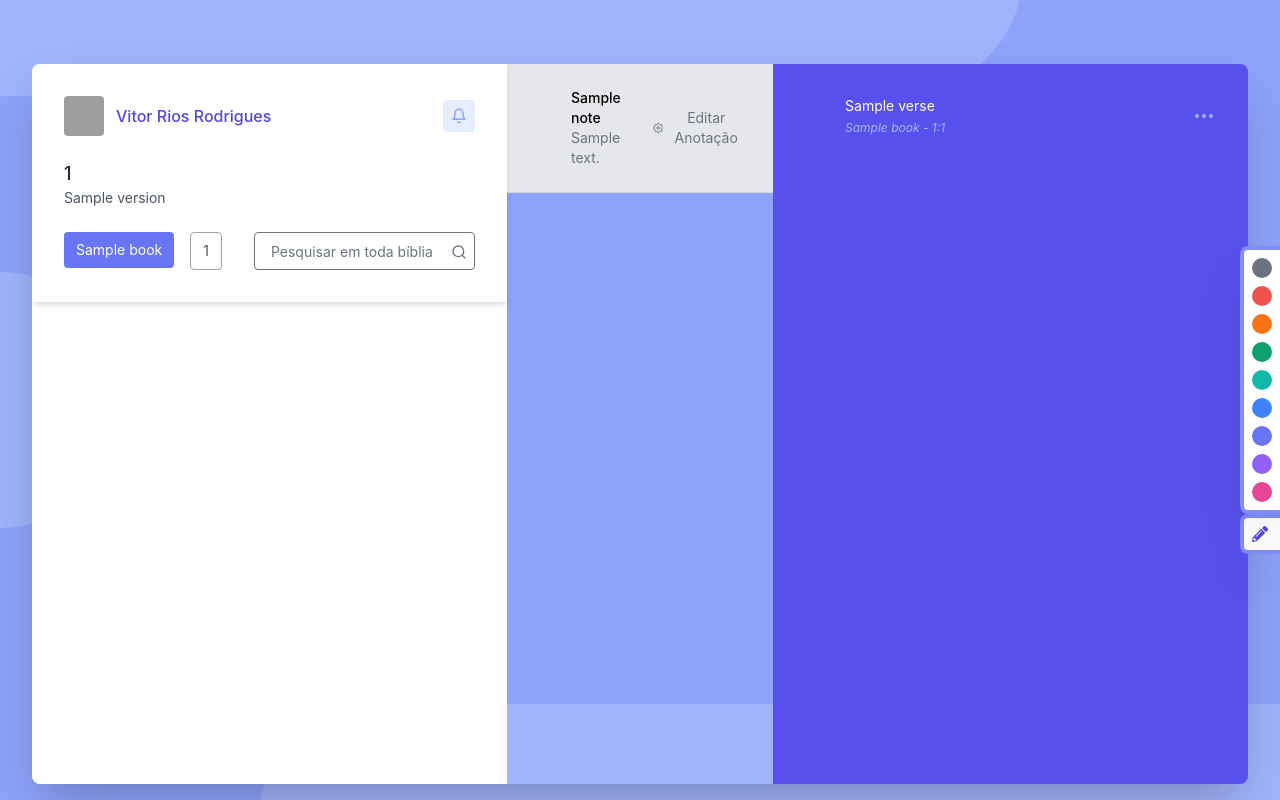
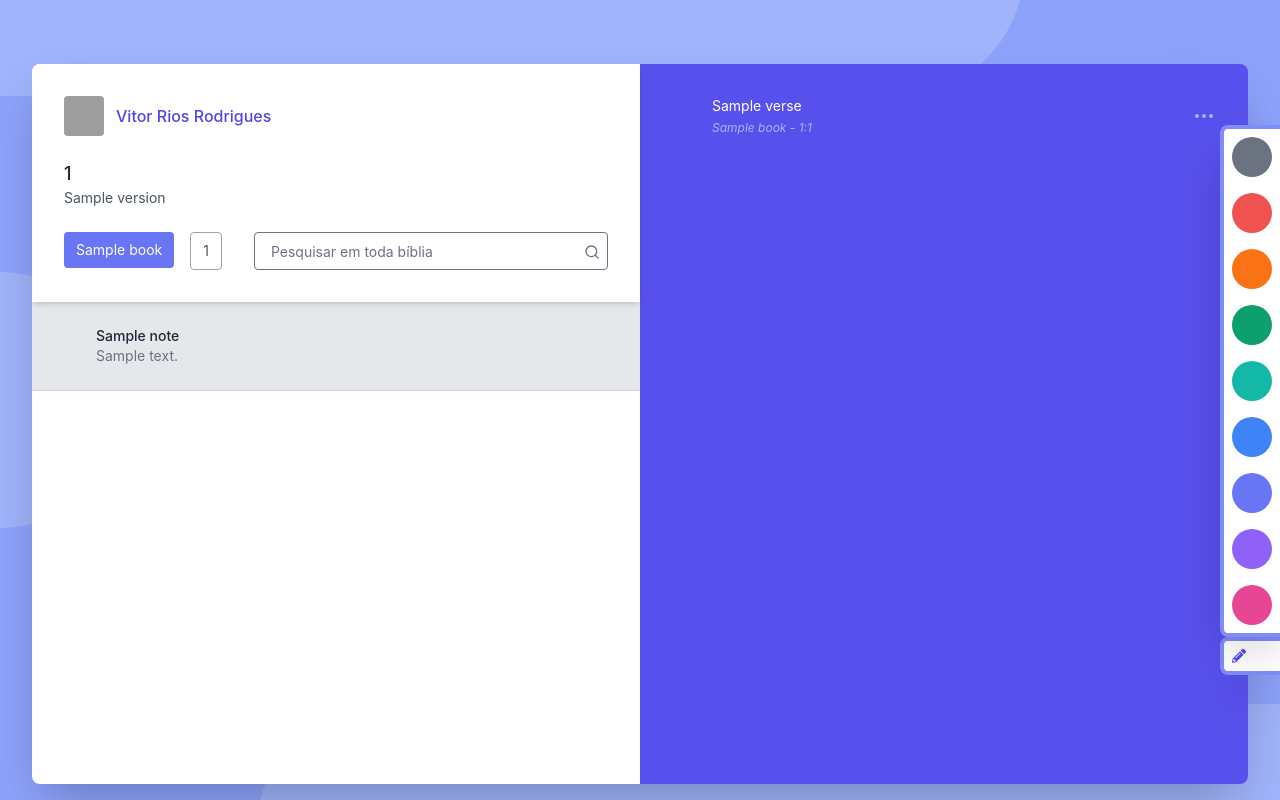
Before and after one commit to euvitorr/EstudeBiblia, a Django app: template biblia/templates/home.html in a window 1280 px wide. Run offline with Django 3.2, Linux system fonts and the light colour scheme; tables that the repository leaves empty hold one stand-in row (values such as "Sample post"); the template is opened without the code that fills it: values that come from a table or form of the project are taken from there, most other values are stand-ins (such as "Sample title", 1, 10 or a date in 2020); data that the repository does not hold is empty; some libraries are stand-ins or nearby versions; grey boxes are pictures that could not be loaded.

Commit message:
Mudanças de Layout

```diff
--- a/biblia/templates/home.html
+++ b/biblia/templates/home.html
@@ -28,9 +28,7 @@
           <div class="flex items-center">
             <img src="https://randomuser.me/api/portraits/men/1.jpg" class="w-10 h-10 block rounded object-cover object-top" />
             <div class="text-indigo-600 font-medium ml-3">Vitor Rios Rodrigues</div>
-            <button class="bg-indigo-100 text-indigo-400 ml-auto w-8 h-8 flex items-center justify-center rounded">
-              <svg stroke="currentColor" class="w-4 h-4" viewBox="0 0 24 24" stroke-width="2.2" fill="none" stroke-linecap="round" stroke-linejoin="round"><path d="M18 8A6 6 0 006 8c0 7-3 9-3 9h18s-3-2-3-9M13.73 21a2 2 0 01-3.46 0"/></svg>
-            </button>
+
 
 
           </div>
@@ -68,7 +66,6 @@
             </div>
           </div>
         </div>
-      </div>
         <div  class="overflow-auto flex-grow hidden lg:block">
           <div>
 
@@ -77,18 +74,19 @@
                     <div class="flex ml-4">
                         <div class="flex flex-col pl-4 pr-8">
                         <h2 class="font-medium sm:text-3xl lg:text-sm">{{ annotation.title }}</h2>
-                      <h3 class="text-gray-500 sm:text-3xl lg:text-sm">{{ annotation.content|truncatechars:100 }}</h3>
+                        <h3 class="text-gray-500 sm:text-3xl lg:text-sm">{{ annotation.content|safe }}</h3>
                         </div>
                     </div>
-                  <button class="text-gray-500 flex items-center sm:text-3xl lg:text-sm focus:outline-none rounded ml-auto py-2 leading-none">
+                    {% comment %} <button class="text-gray-500 flex items-center sm:text-3xl lg:text-sm focus:outline-none rounded ml-auto py-2 leading-none">
                         <svg stroke="currentColor" stroke-width="2" fill="none" stroke-linecap="round" stroke-linejoin="round" class="w-4 h-4 mr-2" viewBox="0 0 24 24">
                           <circle cx="12" cy="12" r="3"/>
                           <path d="M19.4 15a1.65 1.65 0 00.33 1.82l.06.06a2 2 0 010 2.83 2 2 0 01-2.83 0l-.06-.06a1.65 1.65 0 00-1.82-.33 1.65 1.65 0 00-1 1.51V21a2 2 0 01-2 2 2 2 0 01-2-2v-.09A1.65 1.65 0 009 19.4a1.65 1.65 0 00-1.82.33l-.06.06a2 2 0 01-2.83 0 2 2 0 010-2.83l.06-.06a1.65 1.65 0 00.33-1.82 1.65 1.65 0 00-1.51-1H3a2 2 0 01-2-2 2 2 0 012-2h.09A1.65 1.65 0 004.6 9a1.65 1.65 0 00-.33-1.82l-.06-.06a2 2 0 010-2.83 2 2 0 012.83 0l.06.06a1.65 1.65 0 001.82.33H9a1.65 1.65 0 001-1.51V3a2 2 0 012-2 2 2 0 012 2v.09a1.65 1.65 0 001 1.51 1.65 1.65 0 001.82-.33l.06-.06a2 2 0 012.83 0 2 2 0 010 2.83l-.06.06a1.65 1.65 0 00-.33 1.82V9a1.65 1.65 0 001.51 1H21a2 2 0 012 2 2 2 0 01-2 2h-.09a1.65 1.65 0 00-1.51 1z"/>
                         </svg>
                         Editar Anotação
-                  </button>
+                    </button> {% endcomment %}
                     </div>
                 {% endfor %}
+          </div>
         </div>
       </div>
 
@@ -126,16 +124,16 @@
                   <div class="flex ml-4">
                       <div class="flex flex-col pl-4 pr-8">
                       <h2 class="font-medium sm:text-3xl lg:text-sm">{{ annotation.title }}</h2>
-                      <h3 class="text-gray-500 sm:text-3xl lg:text-sm">{{ annotation.content|truncatechars:100 }}</h3>
+                      <h3 class="text-gray-500 sm:text-3xl lg:text-sm">{{ annotation.content|safe }}</h3>
                       </div>
                   </div>
-                  <button class="text-gray-500 flex items-center sm:text-3xl lg:text-sm focus:outline-none rounded ml-auto py-2 leading-none">
+                  {% comment %} <button class="text-gray-500 flex items-center sm:text-3xl lg:text-sm focus:outline-none rounded ml-auto py-2 leading-none">
                       <svg stroke="currentColor" stroke-width="2" fill="none" stroke-linecap="round" stroke-linejoin="round" class="w-4 h-4 mr-2" viewBox="0 0 24 24">
                         <circle cx="12" cy="12" r="3"/>
                         <path d="M19.4 15a1.65 1.65 0 00.33 1.82l.06.06a2 2 0 010 2.83 2 2 0 01-2.83 0l-.06-.06a1.65 1.65 0 00-1.82-.33 1.65 1.65 0 00-1 1.51V21a2 2 0 01-2 2 2 2 0 01-2-2v-.09A1.65 1.65 0 009 19.4a1.65 1.65 0 00-1.82.33l-.06.06a2 2 0 01-2.83 0 2 2 0 010-2.83l.06-.06a1.65 1.65 0 00.33-1.82 1.65 1.65 0 00-1.51-1H3a2 2 0 01-2-2 2 2 0 012-2h.09A1.65 1.65 0 004.6 9a1.65 1.65 0 00-.33-1.82l-.06-.06a2 2 0 010-2.83 2 2 0 012.83 0l.06.06a1.65 1.65 0 001.82.33H9a1.65 1.65 0 001-1.51V3a2 2 0 012-2 2 2 0 012 2v.09a1.65 1.65 0 001 1.51 1.65 1.65 0 001.82-.33l.06-.06a2 2 0 012.83 0 2 2 0 010 2.83l-.06.06a1.65 1.65 0 00-.33 1.82V9a1.65 1.65 0 001.51 1H21a2 2 0 012 2 2 2 0 01-2 2h-.09a1.65 1.65 0 00-1.51 1z"/>
                       </svg>
                       Editar Anotação
-                  </button>
+                  </button> {% endcomment %}
                   </div>
               {% endfor %}
       </div>
@@ -170,20 +168,20 @@
 
   <div class="fixed h-screen right-0 top-0 items-center flex">
     <div>
-        <div class="p-2 bg-white border-l-4 border-t-4 border-b-4 border-indigo-400 inline-flex items-center rounded-tl-lg shadow-2xl rounded-bl-lg z-10 flex-col">
-        <button class="bg-gray-500 w-5 h-5 rounded-full mb-2 outline-none focus:outline-none" theme-button="gray"></button>
-        <button class="bg-red-500 w-5 h-5 rounded-full mb-2 outline-none focus:outline-none" theme-button="red"></button>
-        <button class="bg-orange-500 w-5 h-5 rounded-full mb-2 outline-none focus:outline-none" theme-button="orange"></button>
-        <button class="bg-green-500 w-5 h-5 rounded-full mb-2 outline-none focus:outline-none" theme-button="green"></button>
-        <button class="bg-teal-500 w-5 h-5 rounded-full mb-2 outline-none focus:outline-none" theme-button="teal"></button>
-        <button class="bg-blue-500 w-5 h-5 rounded-full mb-2 outline-none focus:outline-none" theme-button="blue"></button>
-        <button class="bg-indigo-500 w-5 h-5 rounded-full mb-2 outline-none focus:outline-none" theme-button="indigo"></button>
-        <button class="bg-purple-500 w-5 h-5 rounded-full mb-2 outline-none focus:outline-none" theme-button="purple"></button>
-        <button class="bg-pink-500 w-5 h-5 rounded-full outline-none focus:outline-none" theme-button="pink"></button>
+        <div class="sm:p-4 lg:p-2 bg-white border-l-4 border-t-4 border-b-4 border-indigo-400 inline-flex items-center rounded-tl-lg shadow-2xl rounded-bl-lg z-10 flex-col">
+        <button class="bg-gray-500 sm:w-10 sm:h-10 lg:w-5 lg:h-5 rounded-full sm:mb-4 lg:mb-2 outline-none focus:outline-none" theme-button="gray"></button>
+        <button class="bg-red-500 sm:w-10 sm:h-10 lg:w-5 lg:h-5 rounded-full sm:mb-4 lg:mb-2 outline-none focus:outline-none" theme-button="red"></button>
+        <button class="bg-orange-500 sm:w-10 sm:h-10 lg:w-5 lg:h-5 rounded-full sm:mb-4 lg:mb-2 outline-none focus:outline-none" theme-button="orange"></button>
+        <button class="bg-green-500 sm:w-10 sm:h-10 lg:w-5 lg:h-5 rounded-full sm:mb-4 lg:mb-2 outline-none focus:outline-none" theme-button="green"></button>
+        <button class="bg-teal-500 sm:w-10 sm:h-10 lg:w-5 lg:h-5 rounded-full sm:mb-4 lg:mb-2 outline-none focus:outline-none" theme-button="teal"></button>
+        <button class="bg-blue-500 sm:w-10 sm:h-10 lg:w-5 lg:h-5 rounded-full sm:mb-4 lg:mb-2 outline-none focus:outline-none" theme-button="blue"></button>
+        <button class="bg-indigo-500 sm:w-10 sm:h-10 lg:w-5 lg:h-5 rounded-full sm:mb-4 lg:mb-2 outline-none focus:outline-none" theme-button="indigo"></button>
+        <button class="bg-purple-500 sm:w-10 sm:h-10 lg:w-5 lg:h-5 rounded-full sm:mb-4 lg:mb-2 outline-none focus:outline-none" theme-button="purple"></button>
+        <button class="bg-pink-500 sm:w-10 sm:h-10 lg:w-5 lg:h-5 rounded-full outline-none focus:outline-none" theme-button="pink"></button>
         </div>
 
-        <div class="p-2 bg-white border-l-4 border-t-4 border-b-4 border-indigo-400 items-center rounded-tl-lg shadow-2xl rounded-bl-lg z-10 flex-col">
-            <button class="outline-none focus:outline-none"  id="openModal"><i class="fas fa-pencil-alt text-indigo-600"></i></button>
+        <div class="sm:p-4 lg:p-2 bg-white border-l-4 border-t-4 border-b-4 border-indigo-400 items-center rounded-tl-lg shadow-2xl rounded-bl-lg z-10 flex-col">
+            <button class="outline-none focus:outline-none"  id="openModal"><i class="fas fa-pencil-alt sm:text-4xl lg:text-sm text-indigo-600"></i></button>
         </div>
     </div>
   </div>
@@ -198,7 +196,7 @@
       <!-- Botão para fechar o modal no topo como um "X" -->
       <button class="absolute top-0 right-0 mt-2 mr-4 text-lg font-semibold" id="closeModal">X</button>
 
-      <div class="mb-4 h-3/4">
+      <div class="mb-4 sm:h-[65vh] lg:h-3/4">
           <input type="text" id="note-title" placeholder="Título da Nota" class="w-full p-2 mb-4 border rounded focus:outline-none focus:ring-2 focus:ring-indigo-500"/>
           <!-- Contêiner para o editor -->
           <div id="toolbar">
@@ -320,7 +318,7 @@
       })
       .then(data => {
         // Exibe um toast de sucesso
-        showToast('Nota salva com sucesso!', 'success');
+        window.location.reload()
       })
       .catch((error) => {
         console.error('Error:', error);
@@ -335,12 +333,12 @@
       toast.className = `toast ${type === 'success' ? 'bg-green-500' : 'bg-red-500'} flex items-center p-4 mb-4 w-full max-w-xs text-gray-500 rounded-lg shadow dark:text-gray-400 dark:bg-gray-800" role="alert"`;
       toast.innerHTML = `
         <div class="inline-flex items-center justify-center flex-shrink-0 w-8 h-8 text-green-500 bg-green-100 rounded-lg dark:bg-green-800 dark:text-green-200">
-            <svg class="w-5 h-5" fill="none" stroke="currentColor" viewBox="0 0 24 24" xmlns="http://www.w3.org/2000/svg"><path stroke-linecap="round" stroke-linejoin="round" stroke-width="2" d="M5 13l4 4L19 7"></path></svg>
+            <svg class="sm:w-10 sm:h-10 lg:w-5 lg:h-5" fill="none" stroke="currentColor" viewBox="0 0 24 24" xmlns="http://www.w3.org/2000/svg"><path stroke-linecap="round" stroke-linejoin="round" stroke-width="2" d="M5 13l4 4L19 7"></path></svg>
         </div>
         <div class="ml-3 text-sm font-normal">${message}</div>
         <button type="button" class="ml-auto -mx-1.5 -my-1.5 bg-transparent text-gray-400 hover:text-gray-900 rounded-lg focus:ring-2 focus:ring-gray-300 p-1.5 hover:bg-gray-100 inline-flex h-8 w-8 dark:text-gray-500 dark:hover:text-white dark:hover:bg-gray-700" data-dismiss-target="#toast-success" aria-label="Close">
             <span class="sr-only">Fechar</span>
-            <svg class="w-5 h-5" fill="currentColor" viewBox="0 0 20 20" xmlns="http://www.w3.org/2000/svg"><path fill-rule="evenodd" d="M4.293 4.293a1 1 0 011.414 0L10 8.586l4.293-4.293a1 1 0 111.414 1.414L11.414 10l4.293 4.293a1 1 0 01-1.414 1.414L10 11.414l-4.293 4.293a1 1 0 01-1.414-1.414L8.586 10 4.293 5.707a1 1 0 010-1.414z" clip-rule="evenodd"></path></svg>
+            <svg class="sm:w-10 sm:h-10 lg:w-5 lg:h-5" fill="currentColor" viewBox="0 0 20 20" xmlns="http://www.w3.org/2000/svg"><path fill-rule="evenodd" d="M4.293 4.293a1 1 0 011.414 0L10 8.586l4.293-4.293a1 1 0 111.414 1.414L11.414 10l4.293 4.293a1 1 0 01-1.414 1.414L10 11.414l-4.293 4.293a1 1 0 01-1.414-1.414L8.586 10 4.293 5.707a1 1 0 010-1.414z" clip-rule="evenodd"></path></svg>
         </button>
       `;
       // Adiciona o toast ao body
```
Lines whose indentation alone changed are shown as unchanged.
